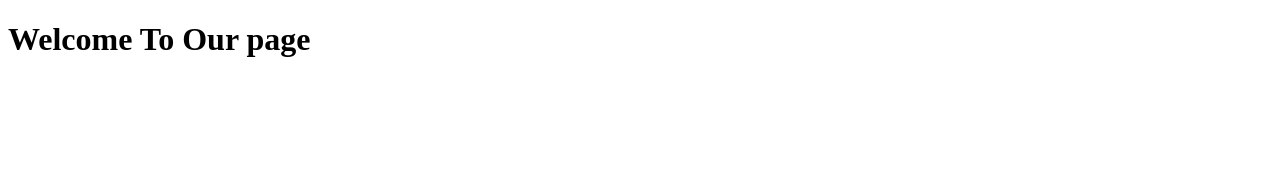
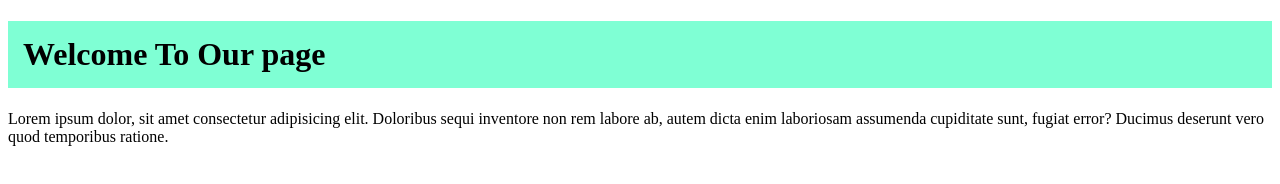
Before and after one commit to RehabHesham/DotNet_24-25_Q3_Day1, a plain HTML site: page index.html in a window 1280 px wide. Drawn offline with Linux system fonts and the light colour scheme.

Commit message:
add page content with style

```diff
--- a/index.html
+++ b/index.html
@@ -9,5 +9,13 @@
   <body>
     <h1>Welcome To Our page</h1>
 
+    <div id="Content">
+      <p>
+        Lorem ipsum dolor, sit amet consectetur adipisicing elit. Doloribus
+        sequi inventore non rem labore ab, autem dicta enim laboriosam assumenda
+        cupiditate sunt, fugiat error? Ducimus deserunt vero quod temporibus
+        ratione.
+      </p>
+    </div>
   </body>
 </html>
--- a/style.css
+++ b/style.css
@@ -0,0 +1,8 @@
+h1 {
+  background-color: aquamarine;
+  padding: 15px;
+}
+
+#content {
+  padding: 20px;
+}
```
